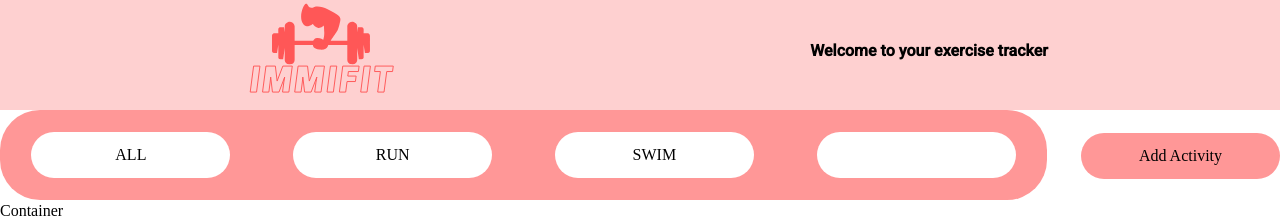
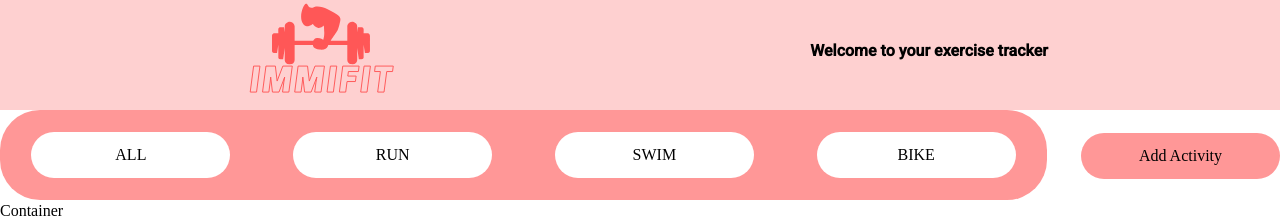
Before and after one commit to SupTarr/FrontendImmifit, a React (Vite) app: page / in a window 1280 px wide. Shown: the top 221 px of the page. Built offline with nearby package versions, Linux system fonts and the light colour scheme.

Commit message:
Remove comment header

```diff
--- a/package.json
+++ b/package.json
@@ -11,7 +11,8 @@
   "dependencies": {
     "react": "^18.2.0",
     "react-dom": "^18.2.0",
-    "react-router-dom": "^6.3.0"
+    "react-router-dom": "^6.3.0",
+    "tailwindcss": "^3.1.6"
   },
   "devDependencies": {
     "@types/react": "^18.0.15",
--- a/src/components/header/Header.jsx
+++ b/src/components/header/Header.jsx
@@ -16,18 +16,7 @@ const Header = () => {
           SWIM
         </div>
         <div className="Button">
-          {/* <label for="Dropdown">BIKE</label> */}
-          {/* <div class="dropdown">
-            <button class="dropbtn" onclick="">Dropdown
-              <i class="fa fa-caret-down"></i>
-            </button>
-            <div class="dropdown-content" id="myDropdown">
-              <option value="BIKE">BIKE</option>
-              <option value="WALK">WALK</option>
-              <option value="STACK">STACK</option>
-              <option value="HOCKEY">HOCKEY</option>
-            </div>
-          </div> */}
+          BIKE
         </div>
       </div>
       <div className="Activity">
```
Also changed, not shown: 1 other file (tests, documents, lock files or other folders).
